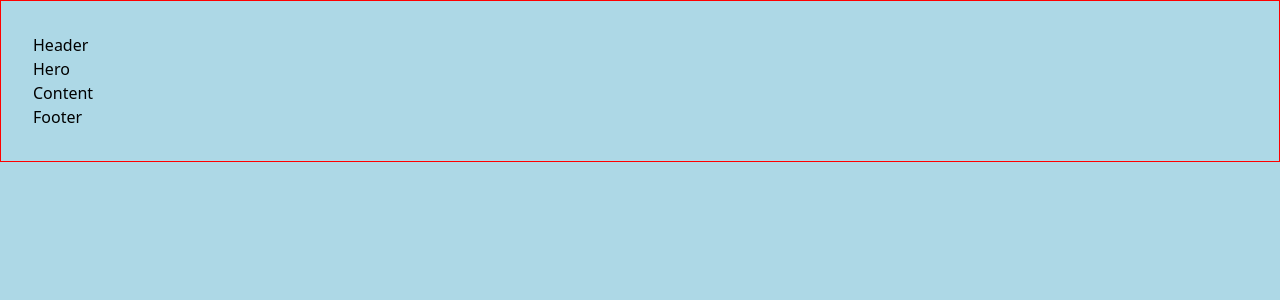
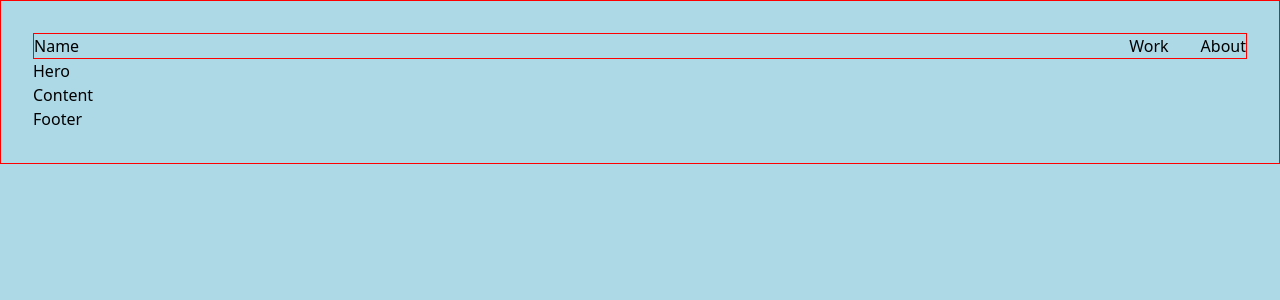
Before and after one commit to ken-ux/portfolio, a React (Vite) app: page / in a window 1280 px wide. Shown: the top 300 px of the page. Built offline with nearby package versions, Linux system fonts and the light colour scheme.

Commit message:
Add basic layout to header

```diff
--- a/src/components/Header.tsx
+++ b/src/components/Header.tsx
@@ -1,8 +1,18 @@
 const Header = () => {
   return (
-    <>
-      <h1>Header</h1>
-    </>
+    <header>
+      <nav className="flex justify-between">
+        <a href="/">Name</a>
+        <ul className="flex gap-8">
+          <li>
+            <a href="#work">Work</a>
+          </li>
+          <li>
+            <a href="/about">About</a>
+          </li>
+        </ul>
+      </nav>
+    </header>
   );
 };
 
```
